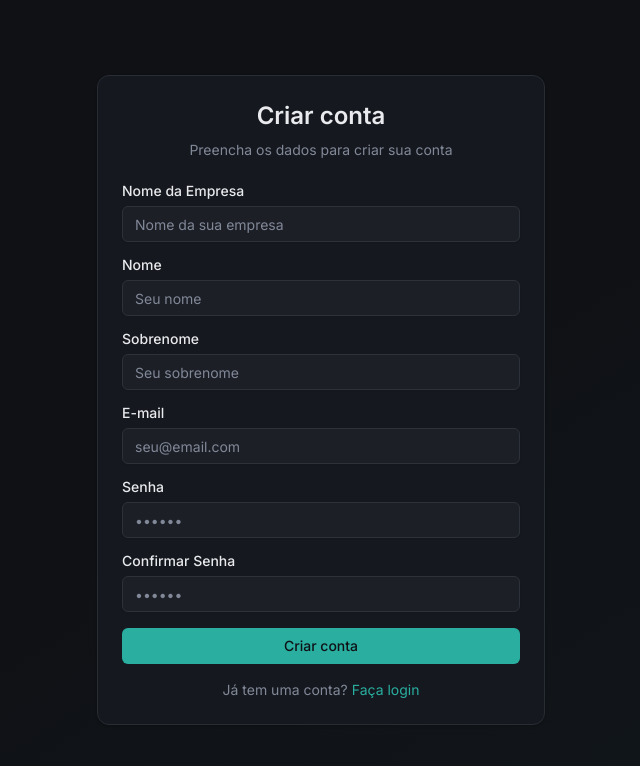
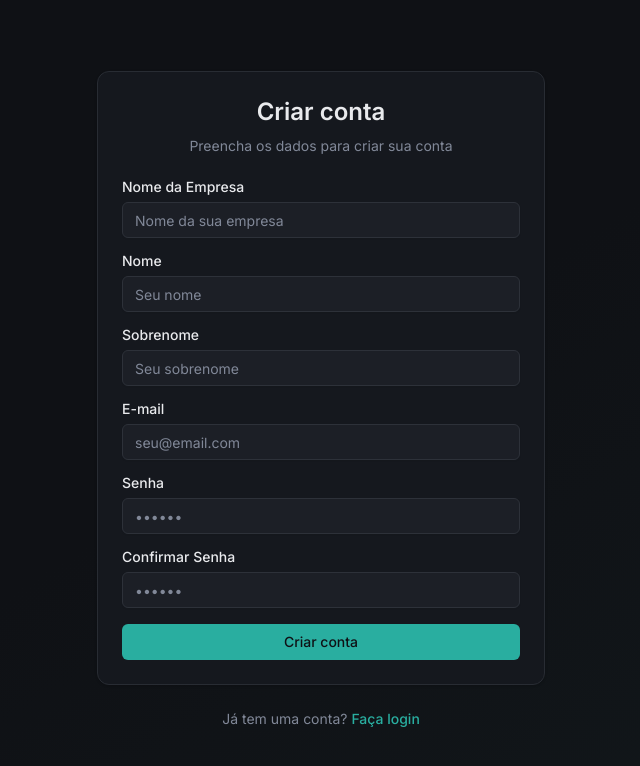
Before and after one commit to Wellingtongg/viewer3d-frontend, a Next.js app: page /signup in a window 1280 px wide. Shown: the top 766 px of the page, without its empty margins (319-959 px from the left). Built offline with nearby package versions, Linux system fonts and the light colour scheme; no server answers.

Commit message:
feat: add footer component to authentication pages

```diff
--- a/src/app/(auth)/forgot-password/components/forgotPasswordForm.tsx
+++ b/src/app/(auth)/forgot-password/components/forgotPasswordForm.tsx
@@ -9,6 +9,7 @@ import { Input } from "@/components/ui/input";
 import { Label } from "@/components/ui/label";
 import { forgotPassword } from "@/actions/authActions";
 import { ForgotPasswordParams } from "@/types/auth";
+import Footer from "@/components/auth/footer";
 
 const forgotPasswordSchema = Yup.object().shape({
   email: Yup.string().email().required(),
@@ -65,13 +66,6 @@ export function ForgotPasswordForm() {
       <Button type="submit" className="w-full" disabled={formik.isSubmitting}>
         {formik.isSubmitting ? "Enviando..." : "Enviar Link"}
       </Button>
-
-      <p className="text-center text-sm text-muted-foreground">
-        Lembrou a senha?{" "}
-        <Link href="/login" className="text-primary hover:underline">
-          Entrar
-        </Link>
-      </p>
     </form>
   );
 }
--- a/src/app/(auth)/forgot-password/page.tsx
+++ b/src/app/(auth)/forgot-password/page.tsx
@@ -7,6 +7,8 @@ import {
 } from "@/components/ui/card";
 import { ForgotPasswordForm } from "./components/forgotPasswordForm";
 import Header from "@/components/auth/header";
+import Footer from "@/components/auth/footer";
+import Link from "next/link";
 
 export default function ForgotPasswordPage() {
   return (
@@ -27,6 +29,16 @@ export default function ForgotPasswordPage() {
           <ForgotPasswordForm />
         </CardContent>
       </Card>
+
+      <Footer>
+        Lembrou a senha?{" "}
+        <Link
+          href="/login"
+          className="font-medium text-primary transition-colors hover:text-primary/80"
+        >
+          Entrar
+        </Link>
+      </Footer>
     </div>
   );
 }
--- a/src/app/(auth)/signup/components/signupForm.tsx
+++ b/src/app/(auth)/signup/components/signupForm.tsx
@@ -178,13 +178,6 @@ export function SignupForm() {
       <Button type="submit" className="w-full" disabled={formik.isSubmitting}>
         {formik.isSubmitting ? "Criando conta..." : "Criar conta"}
       </Button>
-
-      <p className="text-center text-sm text-muted-foreground">
-        Já tem uma conta?{" "}
-        <Link href="/login" className="text-primary hover:underline">
-          Faça login
-        </Link>
-      </p>
     </form>
   );
 }
--- a/src/app/(auth)/signup/page.tsx
+++ b/src/app/(auth)/signup/page.tsx
@@ -6,9 +6,12 @@ import {
   CardTitle,
 } from "@/components/ui/card";
 import { SignupForm } from "./components/signupForm";
+import Footer from "@/components/auth/footer";
+import Link from "next/link";
 
 export default function SignupPage() {
   return (
+    <div className="w-full max-w-md space-y-6">
       <Card className="w-full max-w-md">
         <CardHeader className="text-center">
           <CardTitle className="text-2xl">Criar conta</CardTitle>
@@ -20,5 +23,16 @@ export default function SignupPage() {
           <SignupForm />
         </CardContent>
       </Card>
+
+      <Footer>
+        Já tem uma conta?{" "}
+        <Link
+          href="/login"
+          className="font-medium text-primary transition-colors hover:text-primary/80"
+        >
+          Faça login
+        </Link>
+      </Footer>
+    </div>
   );
 }
```
Lines whose indentation alone changed are shown as unchanged.
